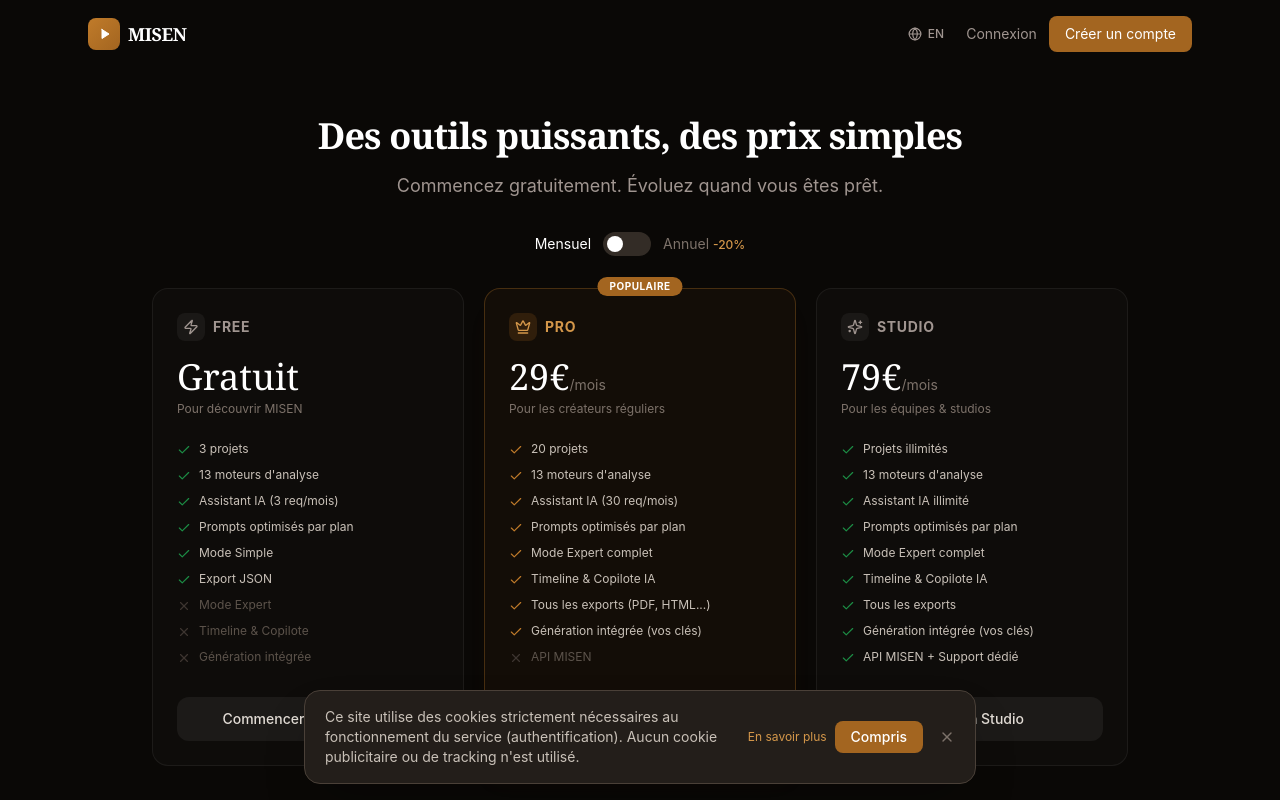
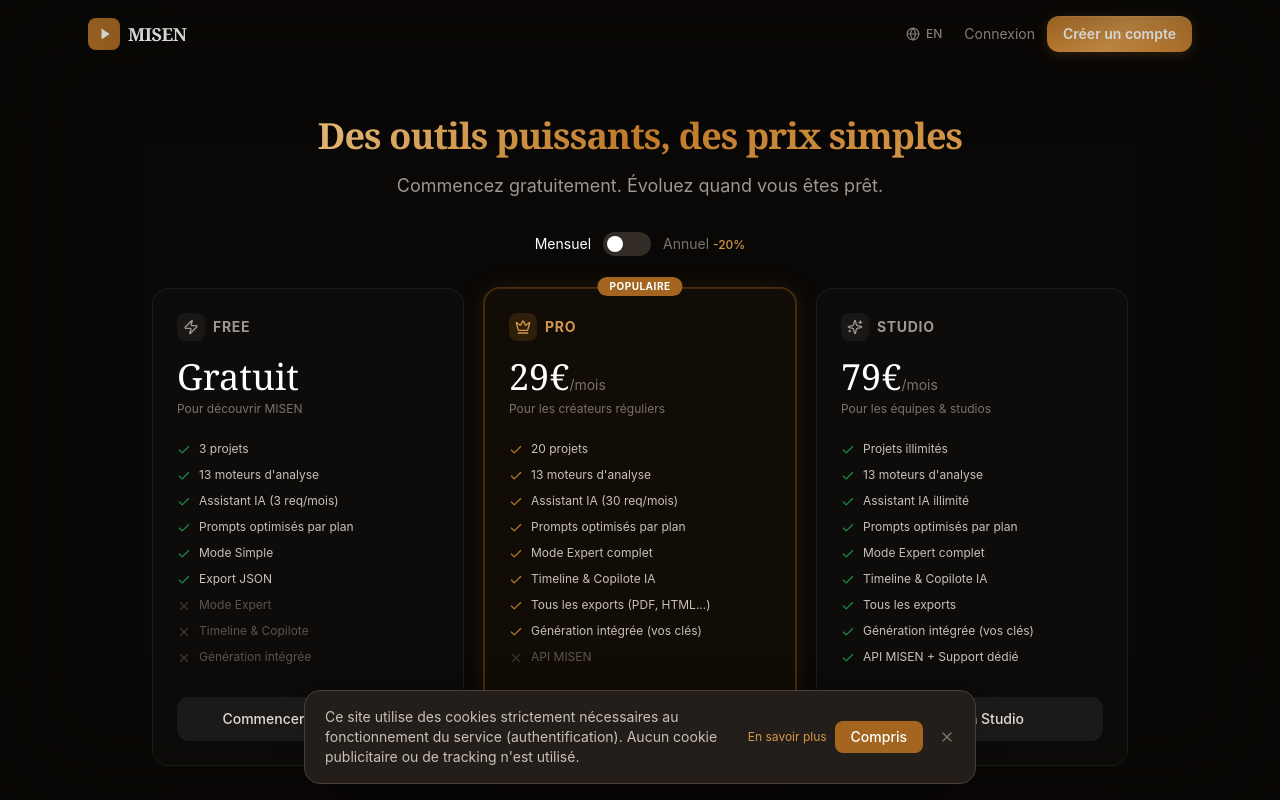
Before and after one commit to SteveMrld/misen, a Next.js app: page /pricing in a window 1280 px wide. Shown: the top 800 px of the page. Built offline with nearby package versions, Linux system fonts and the light colour scheme.

Commit message:
V11.8: Pricing page cinematic upgrade
- Heading: copper gradient text
- Popular plan card: glow-copper effect + warmer accent
- CTA buttons: btn-primary system (copper gradient)
- Page: vignette overlay for cinematic depth
- Consistent identity across all public pages

```diff
--- a/app/(public)/pricing/page.tsx
+++ b/app/(public)/pricing/page.tsx
@@ -9,7 +9,7 @@
 const PLAN_ICONS = [Zap, Crown, Sparkles]
 const PLAN_STYLES = [
   { ctaStyle: 'bg-white/[0.06] hover:bg-white/[0.1] text-slate-200', popular: false },
-  { ctaStyle: 'bg-orange-600 hover:bg-orange-500 text-white shadow-lg shadow-orange-600/20', popular: true },
+  { ctaStyle: 'btn-primary shadow-lg shadow-orange-500/15', popular: true },
   { ctaStyle: 'bg-white/[0.06] hover:bg-white/[0.1] text-slate-200', popular: false },
 ]
 const PLAN_PRICES = [0, 29, 79]
@@ -21,7 +21,7 @@
   const VALUE_ICONS = [Brain, Film, Copy]
 
   return (
-    <div className="min-h-screen bg-dark-950">
+    <div className="min-h-screen bg-dark-950 relative"><div className="fixed inset-0 vignette pointer-events-none" />
       <nav className="px-6 py-4 flex items-center justify-between max-w-6xl mx-auto">
         <Link href="/" className="flex items-center gap-2">
           <div className="w-8 h-8 rounded-lg bg-gradient-to-br from-orange-500 to-orange-600 flex items-center justify-center">
@@ -32,12 +32,12 @@
         <div className="flex items-center gap-3">
           <LanguageToggle />
           <Link href="/login" className="text-sm text-slate-400 hover:text-white transition-colors">{t.nav.login}</Link>
-          <Link href="/register" className="text-sm px-4 py-2 bg-orange-600 hover:bg-orange-500 text-white rounded-lg transition-colors">{t.pricing.ctaButton}</Link>
+          <Link href="/register" className="text-sm px-4 py-2 btn-primary rounded-xl">{t.pricing.ctaButton}</Link>
         </div>
       </nav>
 
       <header className="px-6 pt-12 pb-8 text-center max-w-3xl mx-auto">
-        <h1 className="font-display text-3xl md:text-4xl font-bold text-white tracking-tight mb-4">{t.pricing.title}</h1>
+        <h1 className="font-display text-3xl md:text-4xl font-bold text-white tracking-tight mb-4"><span className="text-gradient-copper">{t.pricing.title}</span></h1>
         <p className="text-slate-400 text-lg max-w-xl mx-auto">{t.pricing.subtitle}</p>
         <div className="flex items-center justify-center gap-3 mt-8">
           <span className={`text-sm transition-colors ${!annual ? 'text-white' : 'text-slate-500'}`}>{t.pricing.monthly}</span>
@@ -56,7 +56,7 @@
             const Icon = PLAN_ICONS[idx]; const style = PLAN_STYLES[idx]; const basePrice = PLAN_PRICES[idx]
             const price = basePrice === 0 ? 0 : annual ? Math.round(basePrice * 0.8) : basePrice
             return (
-              <div key={idx} className={`relative rounded-2xl p-6 border transition-all flex flex-col ${style.popular ? 'bg-orange-600/[0.06] border-orange-500/30 shadow-xl shadow-orange-600/5' : 'bg-white/[0.02] border-white/[0.06]'}`}>
+              <div key={idx} className={`relative rounded-2xl p-6 border transition-all flex flex-col ${style.popular ? 'bg-orange-500/[0.04] border-orange-500/25 shadow-xl shadow-orange-500/10 glow-copper' : 'bg-white/[0.02] border-white/[0.06]'}`}>
                 {style.popular && <div className="absolute -top-3 left-1/2 -translate-x-1/2 px-3 py-0.5 bg-orange-600 text-white text-[10px] font-bold tracking-wider uppercase rounded-full">{t.pricing.popular}</div>}
                 <div className="flex items-center gap-2 mb-4">
                   <div className={`p-1.5 rounded-lg ${style.popular ? 'bg-orange-600/20' : 'bg-white/[0.05]'}`}><Icon size={16} className={style.popular ? 'text-orange-400' : 'text-slate-400'} /></div>
```
